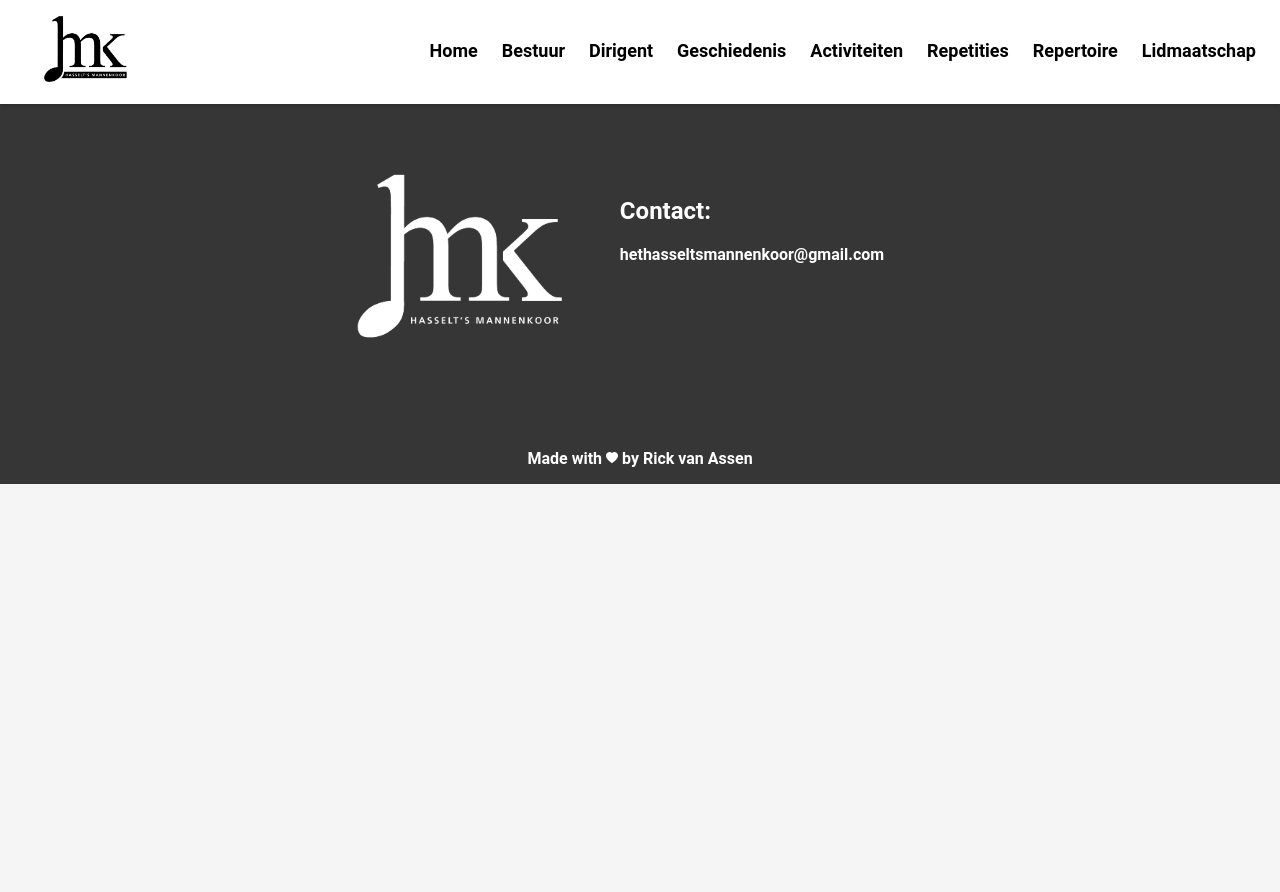
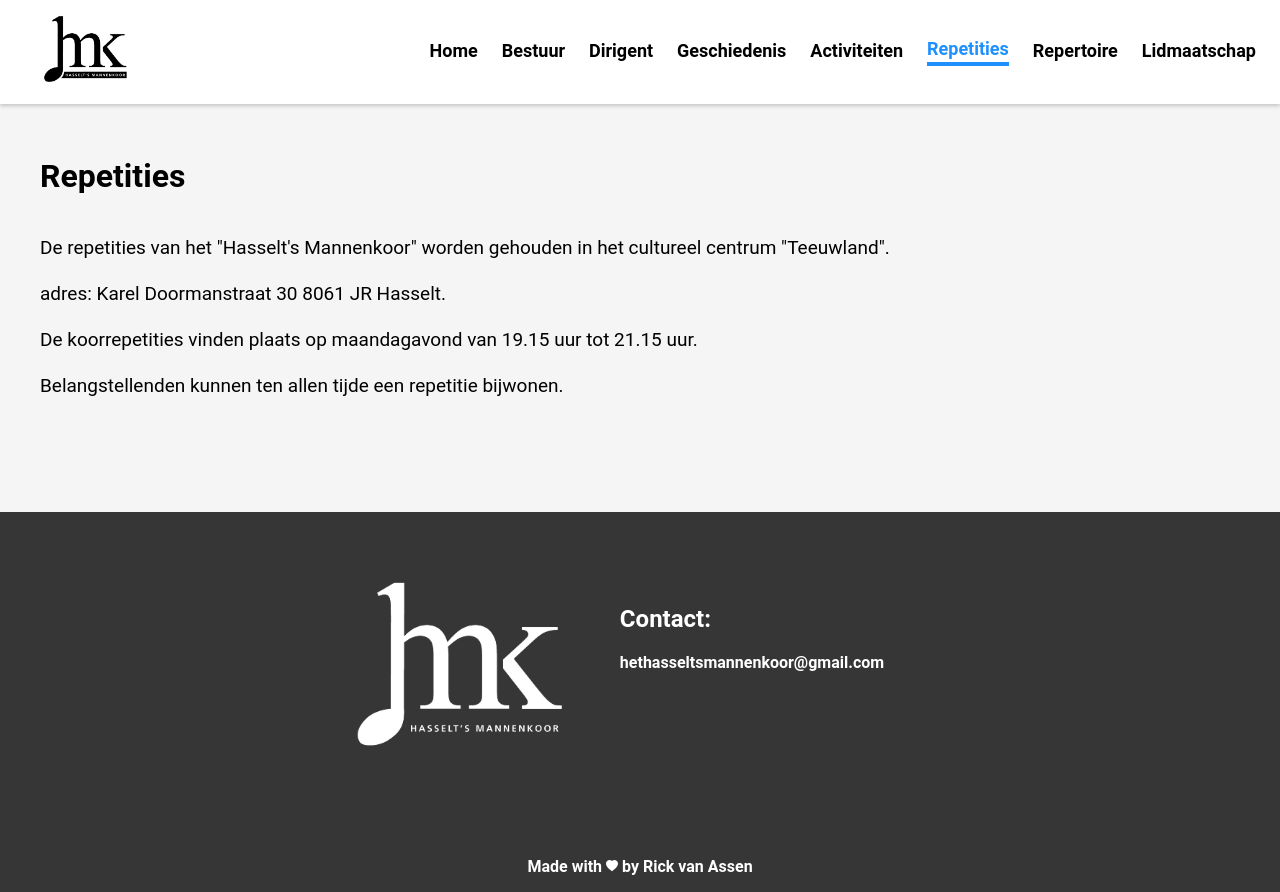
Before and after one commit to Rick-VA/mannenkoor-hasselt, a Vue app: page /repetities in a window 1280 px wide. Before the commit the page ends 800 px from the top, so only its background shows below. Built offline with nearby package versions, Linux system fonts and the light colour scheme.

Commit message:
rehearsal page

```diff
--- a/src/router/index.js
+++ b/src/router/index.js
@@ -4,6 +4,7 @@ import BestuurView from '../views/BestuurView.vue'
 import DirigentView from '../views/DirigentView.vue'
 import GeschiedenisView from '../views/GeschiedenisView.vue'
 import ActiviteitenView from '../views/ActivityView.vue'
+import RepetitiesView from '../views/RepetitiesView.vue'
 
 const router = createRouter({
   history: createWebHistory(import.meta.env.BASE_URL),
@@ -33,6 +34,11 @@ const router = createRouter({
       name: 'activiteiten',
       component: ActiviteitenView
     },
+    {
+      path: '/repetities',
+      name: 'repetities',
+      component: RepetitiesView
+    }
   ],
   linkExactActiveClass: 'activeLink',
 })
--- /dev/null
+++ b/src/views/RepetitiesView.vue
@@ -0,0 +1,42 @@
+<template>
+
+  <div class="repetitie-header">
+    <h1><b>Repetities</b></h1>
+  </div>
+  <div class="repetitie-text">
+    <p>
+      De repetities van het "Hasselt's Mannenkoor" worden gehouden in het cultureel centrum "Teeuwland".
+      <br>
+      <br>
+      adres: Karel Doormanstraat 30  8061 JR Hasselt.
+      <br>
+      <br>
+      De koorrepetities vinden plaats op  maandagavond van
+      19.15 uur tot 21.15 uur.
+      <br>
+      <br>
+      Belangstellenden kunnen ten allen tijde een repetitie bijwonen.
+    </p>
+  </div>
+
+
+</template>
+
+<script>
+
+</script>
+
+<style scoped>
+.repetitie-header {
+  display: flex;
+  justify-content: flex-start;
+  padding-left: 2.5rem;
+  padding-top: 2rem;
+}
+
+.repetitie-text {
+  padding-left: 2.5rem;
+  padding-bottom: 6rem;
+  font-size: 19px;
+}
+</style>
```
